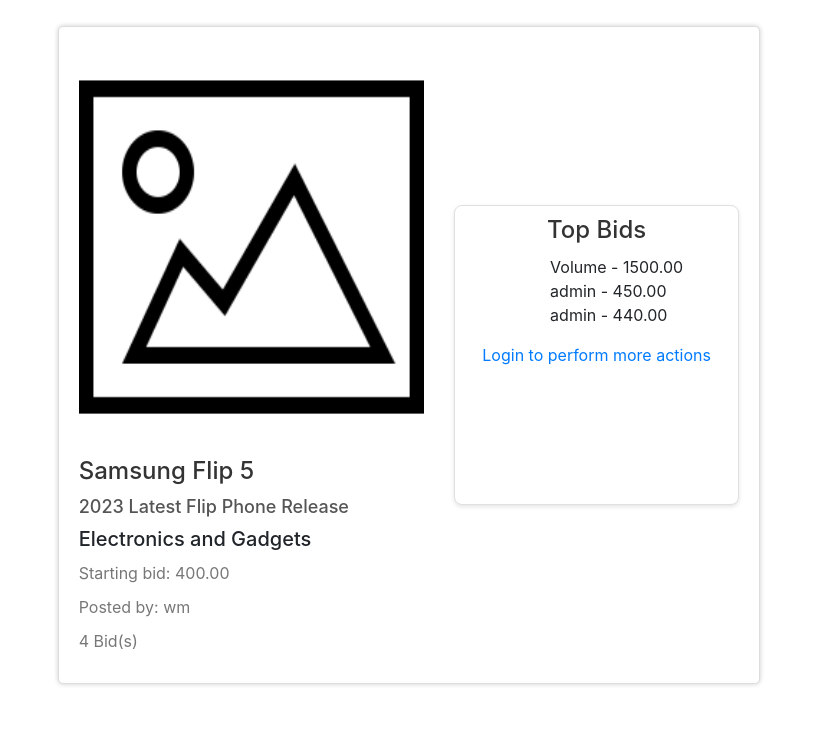
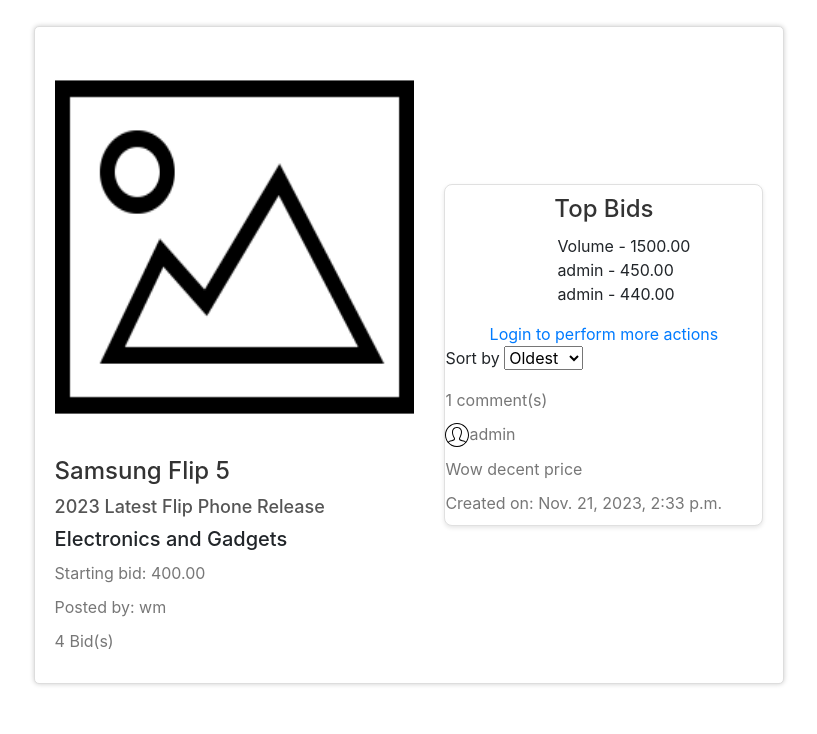
Before and after one commit to Knoxx-Code/cs50w-commerce, a Django app: page /listings/13 in a window 1280 px wide. Shown: the part 66-800 px from the top of the page, without its empty margins (231-1048 px from the left). Run offline with Django 3.2, Linux system fonts and the light colour scheme; data comes from the database, SQL or seed files in the repository; both versions use the stored data as it was after the commit; some libraries are stand-ins or nearby versions.

Commit message:
Added comment section

```diff
--- a/commerce/auctions/forms.py
+++ b/commerce/auctions/forms.py
@@ -1,8 +1,10 @@
+from cProfile import label
 from matplotlib import widgets
 from . import models
 
 from django import forms
 
+# Form to create listing
 class CreateListing(forms.ModelForm):
     class Meta:
         error_css_class = 'error'
@@ -12,11 +14,20 @@
             'image' : 'Image (URL)'
         }
 
-
+# Form to place bid
 class PlaceBid(forms.ModelForm):
-
     class Meta:
         error_css_class = 'error'
         model = models.Bid
         fields = ['amount']
         labels ={ 'amount': 'Enter Bid amount'}
+
+class MakeComment(forms.ModelForm):
+    class Meta:
+        model = models.Comment
+        fields = ['content']
+        widgets = {
+            'content' : forms.Textarea(attrs={'placeholder': 'Leave a Comment'})
+        }
+
+        labels = {'content': ''}
--- a/commerce/auctions/templates/auctions/listing.html
+++ b/commerce/auctions/templates/auctions/listing.html
@@ -39,7 +39,7 @@
                     </ul>
                 {% endif %}
             <div class="bid-form-container">
-                {% if user.is_authenticated %}
+            {% if user.is_authenticated %}
                 {% if user == listing.seller %}
                     <a class="close-listing" href="{%url 'auctions:close_listing' listing.id%}">Close Listing</a>
                 {%else%}
@@ -69,7 +69,6 @@
                         {% endif %}
                     </div>
             </div>
-
             </div>
                 {% endif %}
             {% else %}
@@ -78,5 +77,45 @@
         </div>
     </div>
 
+    <div class="comments-section">
+        {%if user.is_authenticated%}
+
+            <div class="comments-form">
+                {% if user != listing.seller %}
+                    {% if comments_form is not None %}
+                        <form class="make-comment" action="" method="post">
+                            {% csrf_token %}
+                            {{comments_form}}
+                            <button type="submit" class="btn-post-comment">
+                                <img src="{% static "auctions/post-comment.svg" %}" alt="Post comment">
+                            </button>
+                        </form>
+                    {% endif %}
+                {%endif%}
+            </div>
+        {%endif%}
+        <div class="sort-and-count">
+            <form class="sorting-form" method="get">
+                <label for="sort">Sort by</label>
+                <select name="sort" id="sort" onchange="this.form.submit()">
+                    <option value="oldest" {% if request.GET.sort == 'oldest' %}selected{% endif %}>Oldest</option>
+                    <option value="newest" {% if request.GET.sort == 'newest' %}selected{% endif %}>Newest</option>
+                </select>
+            </form>
+            <p class="comments-right" id="comments-count">{{comments_count}} comment(s)</p>
+        </div>
+        <div class="comments">
+            {% for comment in comments %}
+                <div class="comment">
+                    <p><img src="{% static "auctions/user.svg" %}" alt="Profile picture">{{comment.commenter}}</p>
+                    <p>{{comment.content}}</p>
+                    <p>Created on: {{comment.timestamp}}</p>
+                </div>
+            {%empty%}
+                <div>No comments on this listing</div>
+            {% endfor %}
+        </div>
+    </div>
+
 
 {% endblock %}
--- a/commerce/auctions/views.py
+++ b/commerce/auctions/views.py
@@ -1,14 +1,15 @@
+
 
 
 from django.contrib.auth import authenticate, login, logout
 from django.db import IntegrityError
 from django.http import HttpResponse, HttpResponseRedirect
 from django.shortcuts import get_object_or_404, render,redirect
-from django.urls import reverse
+from django.urls import is_valid_path, reverse
 from django.contrib.auth.decorators import login_required
 from django.contrib import messages
 
-from .models import AuctionListing, Category, User, Bid, WatchList
+from .models import AuctionListing, Category, User, Bid, WatchList,Comment
 from . import forms
 
 
@@ -118,6 +119,8 @@
     top_bids = Bid.objects.filter(listing=listing).order_by('-amount')[:3]
     winner = None
 
+
+
     # Check if a listing is closed and get the winner if bids were placed
     if listing.status == 'completed':
         if listing not in watchlist_listings:
@@ -164,7 +167,32 @@
         else:
             bid_form = forms.PlaceBid()
 
+    # Comments creation
+    if request.method == 'POST':
+        comments_form = forms.MakeComment(request.POST)
 
+        if comments_form.is_valid():
+            new_comment = comments_form.save(commit=False)
+            new_comment.commenter = request.user
+            new_comment.listing = listing
+            new_comment.save()
+            messages.success(request,'Your comment has been saved')
+    else:
+        comments_form = forms.MakeComment()
+
+    # Comments display
+    comments = Comment.objects.filter(listing=listing)
+
+    # Comments sorting
+    sort_comment = request.GET.get('sort','oldest')
+
+    if sort_comment == 'newest':
+        comments = Comment.objects.filter(listing=listing).order_by('-timestamp')
+    else:
+        comments = Comment.objects.filter(listing=listing).order_by('timestamp')
+
+    # Comments count
+    comments_count = Comment.objects.filter(listing=listing).count
 
     return render(request,'auctions/listing.html',{
         "listing": listing,
@@ -172,7 +200,10 @@
         "bid_form": bid_form,
         "top_bids": top_bids,
         "watchlist_listings":watchlist_listings,
-        "winner": winner
+        "winner": winner,
+        "comments_form": comments_form,
+        "comments": comments,
+        "comments_count": comments_count
 
     })
 
```
Also changed, not shown: commerce/auctions/static/auctions/post-comment.svg (added), commerce/auctions/static/auctions/user.svg (added), commerce/db.sqlite3.
